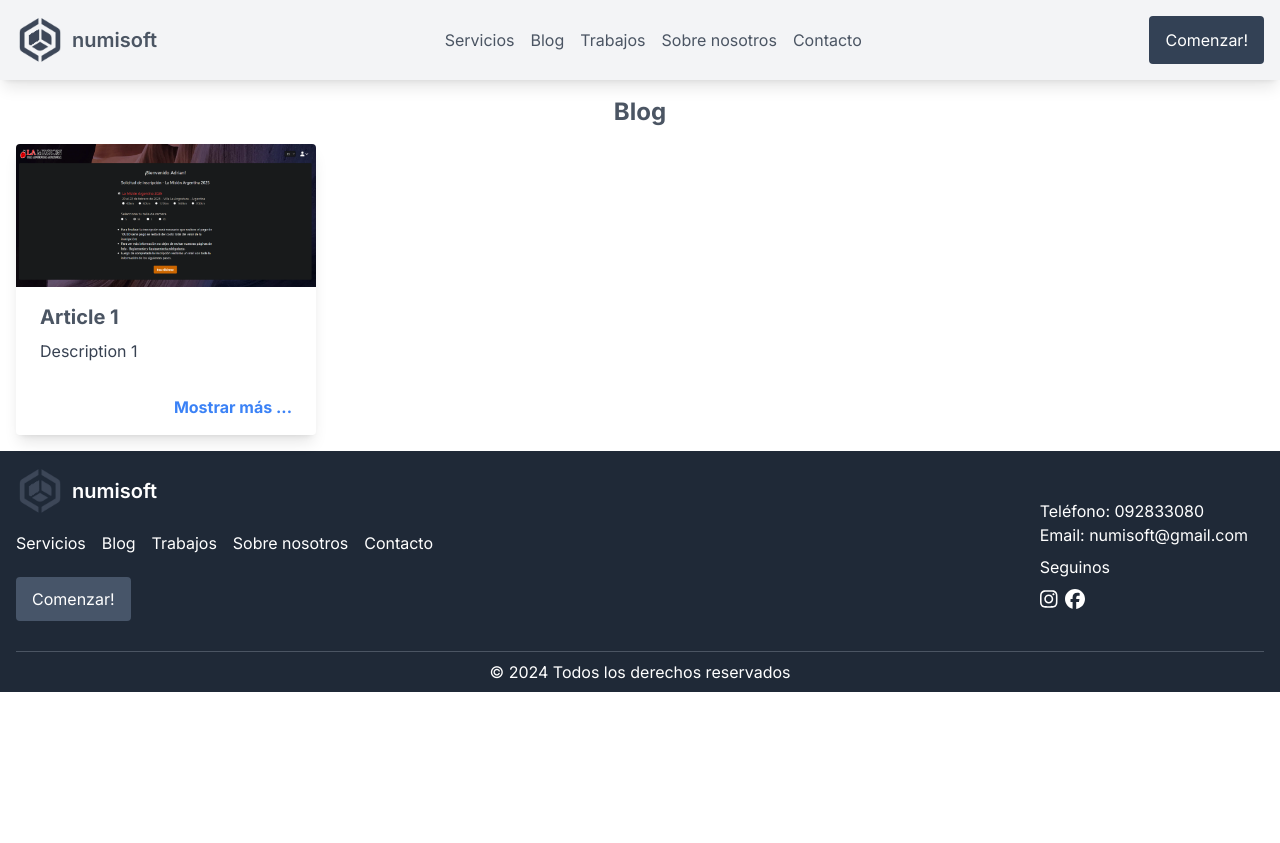
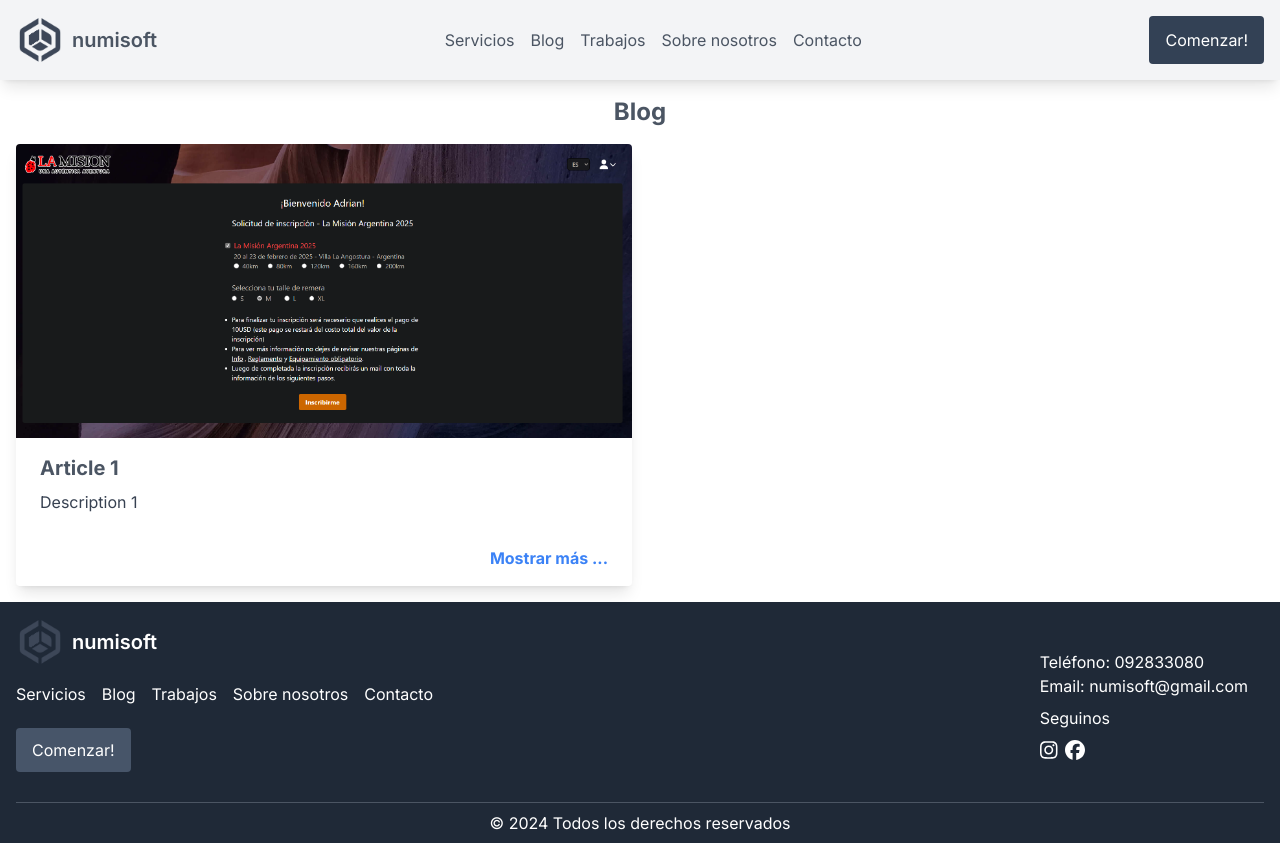
Before and after one commit to adrian120401/numisoft, a Next.js app: page /blog in a window 1280 px wide. Before the commit the page ends 800 px from the top, so only its background shows below. Built offline with nearby package versions, Linux system fonts and the light colour scheme.

Commit message:
fix style

```diff
--- a/app/about-us/page.tsx
+++ b/app/about-us/page.tsx
@@ -12,7 +12,7 @@
                 impulsar el crecimiento y la eficiencia de cada empresa mediante la tecnología. Aquí
                 hay más detalles sobre nuestra visión y valores:
             </p>
-            <ul className="text-lg list-disc px-8 md:px-16 text-start mt-2">
+            <ul className="text-lg list-disc px-8 md:px-16 mt-2">
                 <li>
                     Innovación Constante: Creemos que la tecnología es un motor de cambio. Por eso,
                     nos mantenemos al día con las últimas tendencias y herramientas para ofrecer
--- a/app/blog/page.tsx
+++ b/app/blog/page.tsx
@@ -4,7 +4,7 @@
     return (
         <div className="mt-24 px-4">
             <h2 className="text-2xl font-bold mb-4 text-center">Blog</h2>
-            <div className="grid grid-cols-2 md:grid-cols-4 gap-4">
+            <div className="grid grid-cols-2 gap-4">
                 {articles.map((article) => (
                     <CardBlog
                         key={article.id}
```
